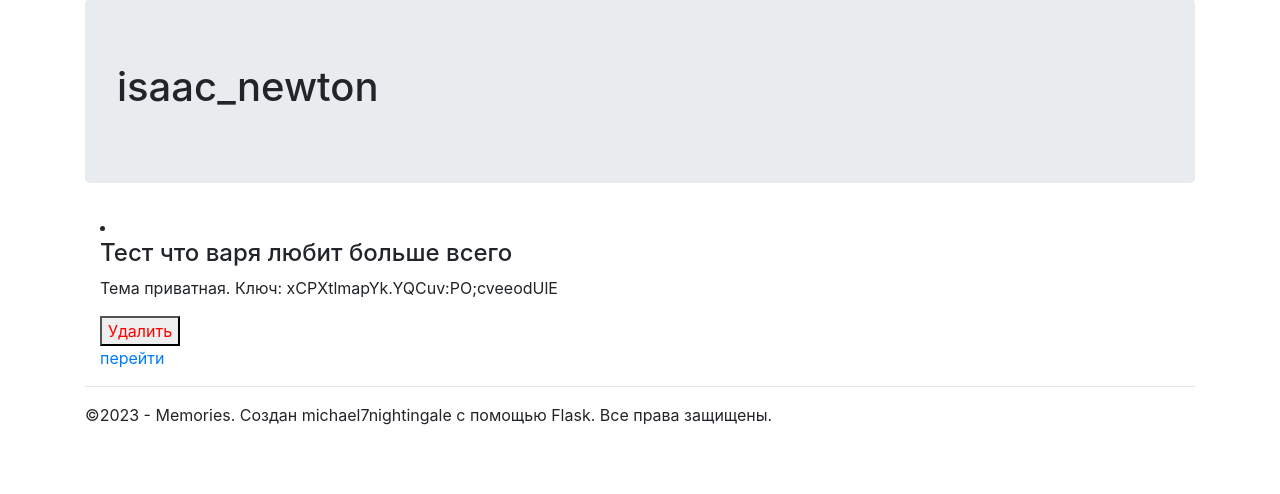
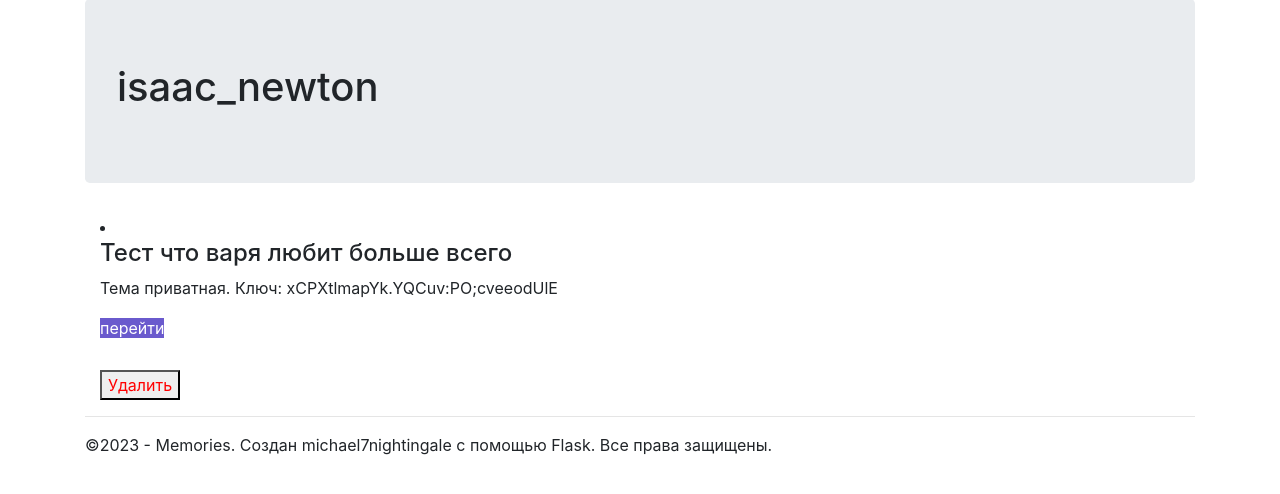
Before and after one commit to michael7nightingale/Memories-Flask, a Flask app: a page that uses templates/profile/themes.html in a window 1280 px wide. Shown: the part 90-584 px from the top of the page. Run offline with Flask 3, Linux system fonts and the light colour scheme; a user stored in the database is signed in.

Commit message:
updated 08 .05 by Michael Nightingale

```diff
--- a/app.py
+++ b/app.py
@@ -377,6 +377,8 @@ def delete_theme(theme_id: int):
     if theme.user_id == current_user.id:
         db.session.delete(theme)
         delete_images(current_user.id, theme_id)
+        cards = TextCard.query.filter_by(theme_id=theme_id)
+        db.session.delete(cards)
         db.session.commit()
         return redirect(url_for("profileThemes", username=current_user.username))
 
--- a/templates/profile/themes.html
+++ b/templates/profile/themes.html
@@ -15,10 +15,12 @@
             {% else %}
             <p>Тема приватная. Ключ: {{ theme.key }}</p>
             {% endif %}
-            <form method="post" action="{{ url_for('delete_theme', theme_id=theme.id) }}">
+            <a class="btn-link" style="color: white; background-color: slateblue; width: 200px" href="{{ url_for('theme_view', theme_id=theme.id) }}">перейти</a>
+
+            <form style="margin-top: 30px" method="post" action="{{ url_for('delete_theme', theme_id=theme.id) }}">
                 <button type="submit" style="color: red" class="btn-link">Удалить</button>
             </form>
-            <a href="{{ url_for('theme_view', theme_id=theme.id) }}">перейти</a>
+
         </li>
     {% endfor %}
 </div>
```
Also changed, not shown: instance/flask458.db, 1 other file.
